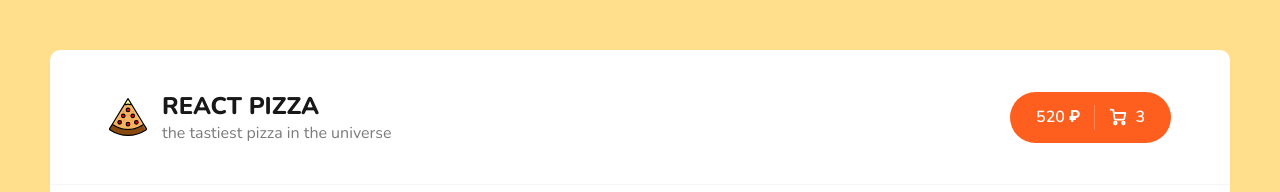
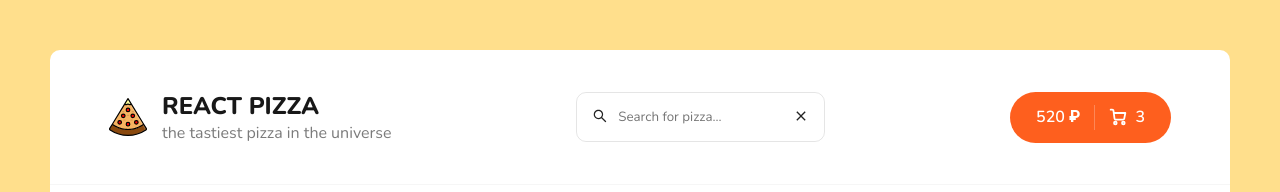
Before and after one commit to lizailyina/react-pizza, a React (Create React App) app: page / in a window 1280 px wide. Shown: the top 192 px of the page. Built offline with nearby package versions, Linux system fonts and the light colour scheme; no server answers.

Commit message:
add layout for search and pagination components

```diff
--- a/src/components/Header.jsx
+++ b/src/components/Header.jsx
@@ -1,5 +1,6 @@
 import React from 'react'
 import { Link } from 'react-router-dom'
+import Search from './Search'
 
 import LOGO from '../assets/img/pizza-logo.svg'
 
@@ -16,6 +17,7 @@ export const Header = () => {
             </div>
           </div>
         </Link>
+        <Search />
         <div className="header__cart">
           <Link to="/cart" className="button button--cart">
             <span>520 ₽</span>
--- /dev/null
+++ b/src/components/Pagination/Pagination.module.scss
@@ -0,0 +1,36 @@
+.root {
+
+  display: flex;
+  gap: 10px;
+  flex-direction: row;
+
+
+  ul {
+    display: flex;
+    gap: 10px;
+    flex-direction: row;
+
+  }
+
+  .button,
+  li {
+    cursor: pointer;
+    border-radius: 20px;
+    background-color: #fe5f1e;
+    border: 1px solid #fe5f1e;
+    color: aliceblue;
+    padding: 15px 20px;
+    transition: 0.2s ease-in-out;
+  }
+
+  li:hover {
+    background-color: aliceblue;
+    color: #fe5f1e;
+  }
+
+  .button:hover {
+    background-color: aliceblue;
+    color: #fe5f1e;
+  }
+
+}
--- /dev/null
+++ b/src/components/Pagination/index.jsx
@@ -0,0 +1,29 @@
+import React from 'react'
+
+import { MdKeyboardArrowRight, MdKeyboardArrowLeft } from 'react-icons/md'
+
+import styles from './Pagination.module.scss';
+
+const index = () => {
+
+  return (
+    <div className={styles.root}>
+      <div className={styles.button}>
+        <MdKeyboardArrowLeft />
+      </div>
+      <ul>
+        {
+          [...Array(3)].map((_, i) =>
+            <li key={i}>
+              {i + 1}
+            </li>)
+        }
+      </ul>
+      <div className={styles.button}>
+        <MdKeyboardArrowRight />
+      </div>
+    </div>
+  )
+}
+
+export default index;
--- a/src/components/PizzaBlock/index.jsx
+++ b/src/components/PizzaBlock/index.jsx
@@ -5,9 +5,7 @@ export const PizzaBlock = ({
   title,
   types,
   sizes,
-  price,
-  category,
-  rating
+  price
 }) => {
 
   const typeItems = ['thin', 'traditional']
@@ -40,7 +38,7 @@ export const PizzaBlock = ({
         </ul>
       </div>
       <div className="pizza-block__bottom">
-        <div className="pizza-block__price">от 395 ₽</div>
+        <div className="pizza-block__price">от {price} ₽</div>
         <div className="button button--outline button--add">
           <svg
             width="12"
--- /dev/null
+++ b/src/components/Search/Search.module.scss
@@ -0,0 +1,22 @@
+.root {
+
+  display: flex;
+  justify-content: center;
+
+  padding: 15px;
+  border-radius: 10px;
+  border: 1px solid rgba(0, 0, 0, 0.1);
+
+  input {
+    border: 0;
+  }
+
+  .search {
+    margin-right: 10px;
+  }
+
+  .search,
+  .button {
+    cursor: pointer;
+  }
+}
--- /dev/null
+++ b/src/components/Search/index.jsx
@@ -0,0 +1,18 @@
+import React from 'react'
+import { AiOutlineSearch } from 'react-icons/ai'
+import { IoMdClose } from 'react-icons/io'
+
+import styles from './Search.module.scss'
+
+const index = () => {
+  console.log(styles);
+  return (
+    <div className={styles.root}>
+      <AiOutlineSearch className={styles.search} />
+      <input placeholder='Search for pizza...' />
+      <IoMdClose className={styles.button} />
+    </div>
+  )
+}
+
+export default index;
--- a/src/components/Sort.jsx
+++ b/src/components/Sort.jsx
@@ -12,7 +12,7 @@ export const Sort = ({ active, onClickType, onClickDirection, sortDirection }) =
       <div className="sort__label">
         <div onClick={() => onClickDirection()}>
           {
-            sortDirection == 'desc' ?
+            sortDirection === 'desc' ?
               <TiArrowSortedDown />
               :
               <TiArrowSortedUp />
--- a/src/pages/Home.jsx
+++ b/src/pages/Home.jsx
@@ -1,5 +1,6 @@
 import React from 'react'
 
+import Pagination from '../components/Pagination'
 import { Categories } from '../components/Categories';
 import { Sort } from '../components/Sort';
 import { PizzaBlock } from '../components/PizzaBlock';
@@ -37,7 +38,7 @@ export const Home = () => {
           <Categories active={activeCategory} onClick={(val) => setActiveCategory(val)} />
           <Sort active={activeSortType}
             onClickType={(val) => setActiveSortType(val)}
-            onClickDirection={() => setSortDirection((prev) => (prev == 'asc' ? 'desc' : 'asc'))
+            onClickDirection={() => setSortDirection((prev) => (prev === 'asc' ? 'desc' : 'asc'))
             }
             sortDirection={sortDirection} />
         </div>
@@ -53,6 +54,7 @@ export const Home = () => {
             ))
           }
         </div>
+        <Pagination />
       </div>
     </div>
   )
--- a/src/pages/NotFoundBlock/NotFoundBlock.module.css
+++ /dev/null
@@ -1,5 +0,0 @@
-.root {
-  padding-top: 50px;
-  padding-bottom: 50px;
-  text-align: center;
-}/*# sourceMappingURL=NotFoundBlock.module.css.map */
```
Also changed, not shown: 1 other file (tests, documents, lock files or other folders).
